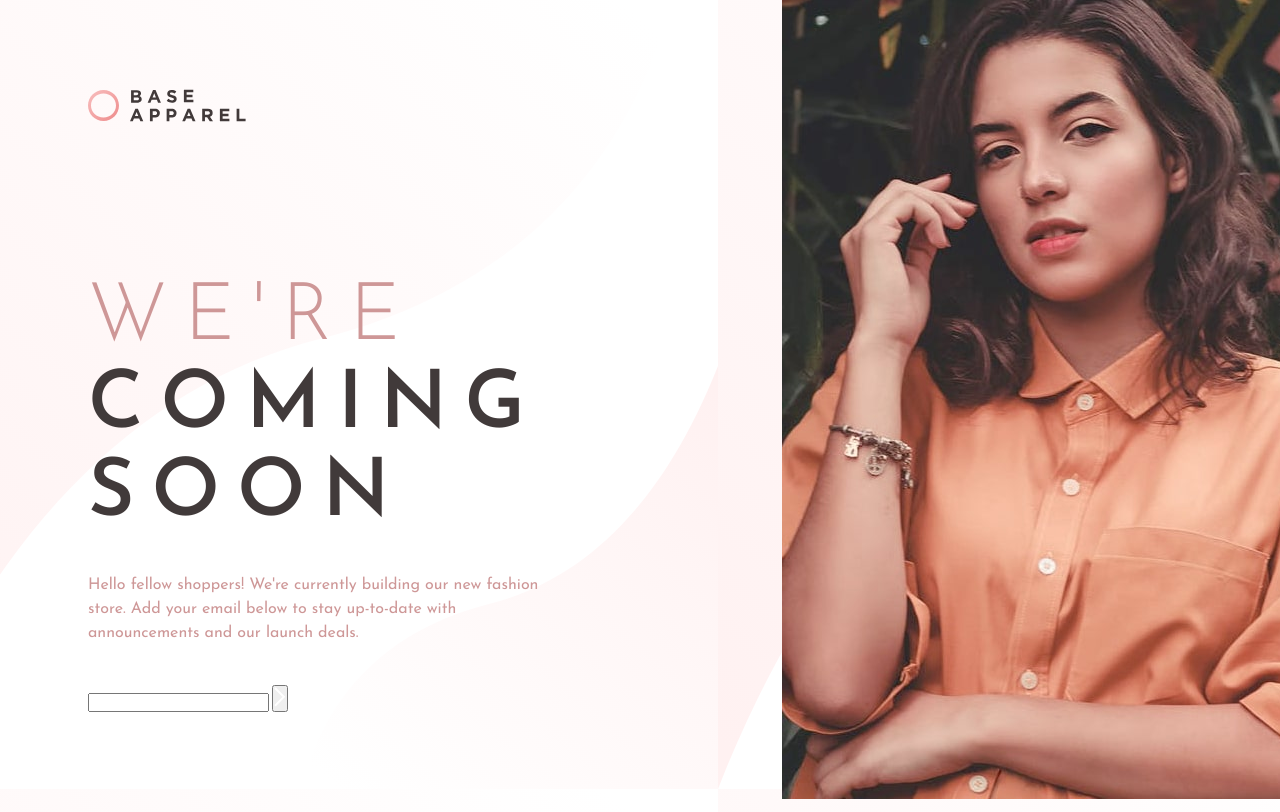
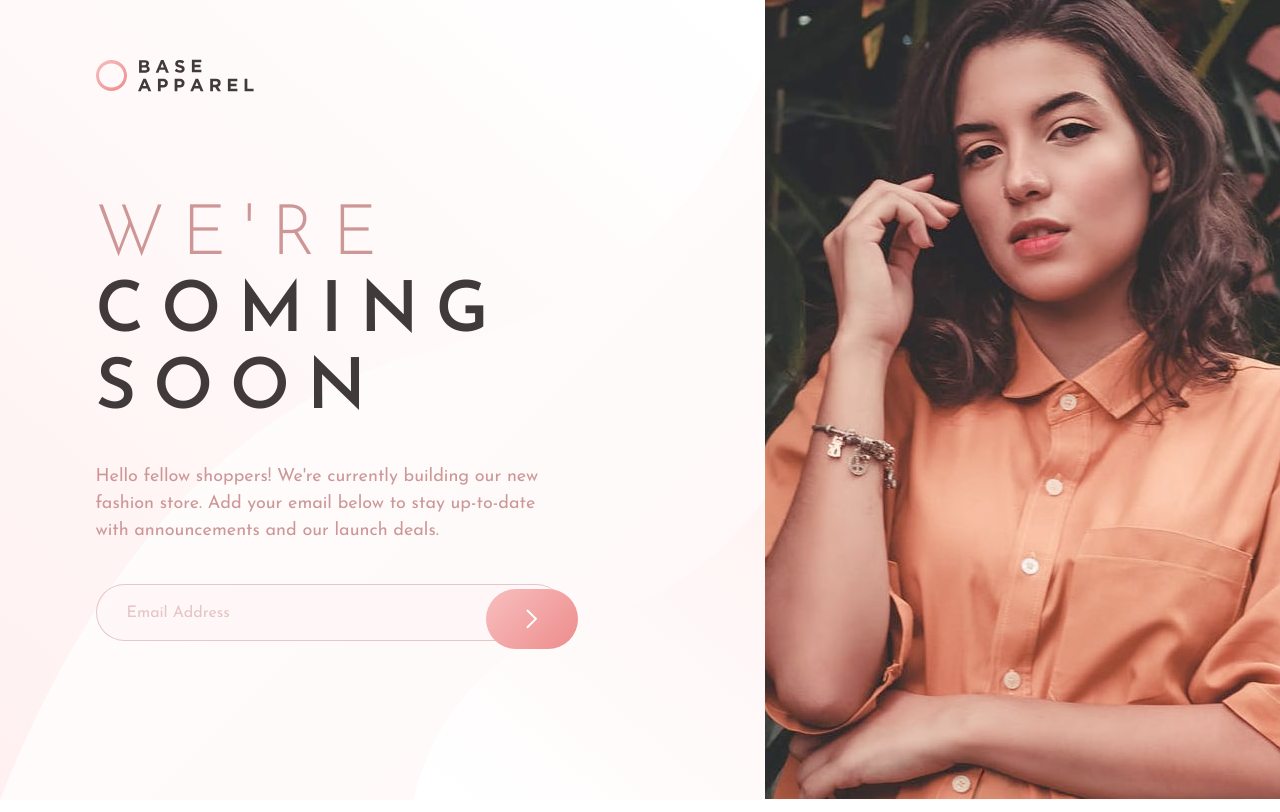
Before and after one commit to amittam104/CTA-Section-ComingSoon, a plain HTML site: page index.html in a window 1280 px wide. Shown: the top 812 px of the page. Drawn offline with Linux system fonts and the light colour scheme.

Commit message:
chore: update style

```diff
--- a/index.html
+++ b/index.html
@@ -17,9 +17,10 @@
       <div class="content-section">
         <svg
           xmlns="http://www.w3.org/2000/svg"
-          width="158"
-          height="33"
+          width="164"
+          height="39"
           class="logo"
+          viewBox="0 0 164 39"
         >
           <defs>
             <linearGradient id="a" x1="0%" y1="0%" y2="100%">
@@ -55,8 +56,13 @@
           Add your email below to stay up-to-date with announcements and our
           launch deals.
         </p>
-        <form method="get">
-          <input type="email" name="email" id="email" />
+        <form method="get" class="form">
+          <input
+            type="email"
+            name="email"
+            placeholder="Email Address"
+            id="email"
+          />
           <button class="btn">
             <svg xmlns="http://www.w3.org/2000/svg" width="12" height="20">
               <path
--- a/style.css
+++ b/style.css
@@ -13,38 +13,39 @@ body {
   font-family: "Josefin Sans", sans-serif;
   line-height: 1;
   font-weight: 400;
-  height: 100vh;
-
-  display: flex;
-  align-items: center;
-  justify-content: center;
+  /* position: relative; */
 }
 
 .container {
   display: flex;
   align-items: center;
   justify-content: center;
-  gap: 24rem;
-  background-image: url(images/bg-pattern-desktop.svg);
+  height: 100vh;
+  gap: 20rem;
+  background-image: url(images/bg-pattern-desktop.svg),
+    linear-gradient(135deg, rgb(255, 255, 255), rgb(255, 245, 245));
+  /* background-size: 100%; */
 }
 
 .img-desk {
   height: 100vh;
-  width: auto;
 }
 
 .content-section {
-  /* display: flex;
-  flex-direction: column; */
-  padding: 10rem 0 10rem 20rem;
+  display: flex;
+  flex-direction: column;
+  padding: 0 0 10rem 19rem;
 }
 
 .logo {
-  margin-bottom: 15rem;
+  /* position: absolute;
+  top: 8rem;
+  left: 18rem; */
+  margin-bottom: 10rem;
 }
 
 .header {
-  font-size: 8rem;
+  font-size: 7rem;
   color: hsl(0, 6%, 24%);
   text-transform: uppercase;
   line-height: 1.1;
@@ -58,8 +59,43 @@ body {
 }
 
 .description {
-  font-size: 1.6rem;
+  font-size: 1.8rem;
   color: hsl(0, 36%, 70%);
   line-height: 1.5;
   margin-bottom: 4rem;
 }
+
+.form {
+  position: relative;
+}
+
+#email {
+  border: 0.3px solid rgba(206, 151, 151, 0.5);
+  background-color: rgba(255, 245, 245, 0.593);
+  padding: 2rem 26rem 2rem 3rem;
+  border-radius: 10rem;
+}
+
+#email {
+}
+
+.btn {
+  display: flex;
+  align-items: center;
+  justify-content: center;
+  position: absolute;
+  top: 77.4%;
+  left: 38%;
+  transform: translate(0, -50%);
+  border: none;
+  background-image: linear-gradient(135deg, hsl(0, 80%, 86%), hsl(0, 74%, 74%));
+  padding: 2rem 4rem 2rem 4rem;
+  border-radius: 10rem;
+  position: fixed;
+}
+
+::placeholder {
+  font-family: "Josefin Sans", sans-serif;
+  font-size: 1.6rem;
+  color: rgba(206, 151, 151, 0.53);
+}
```
